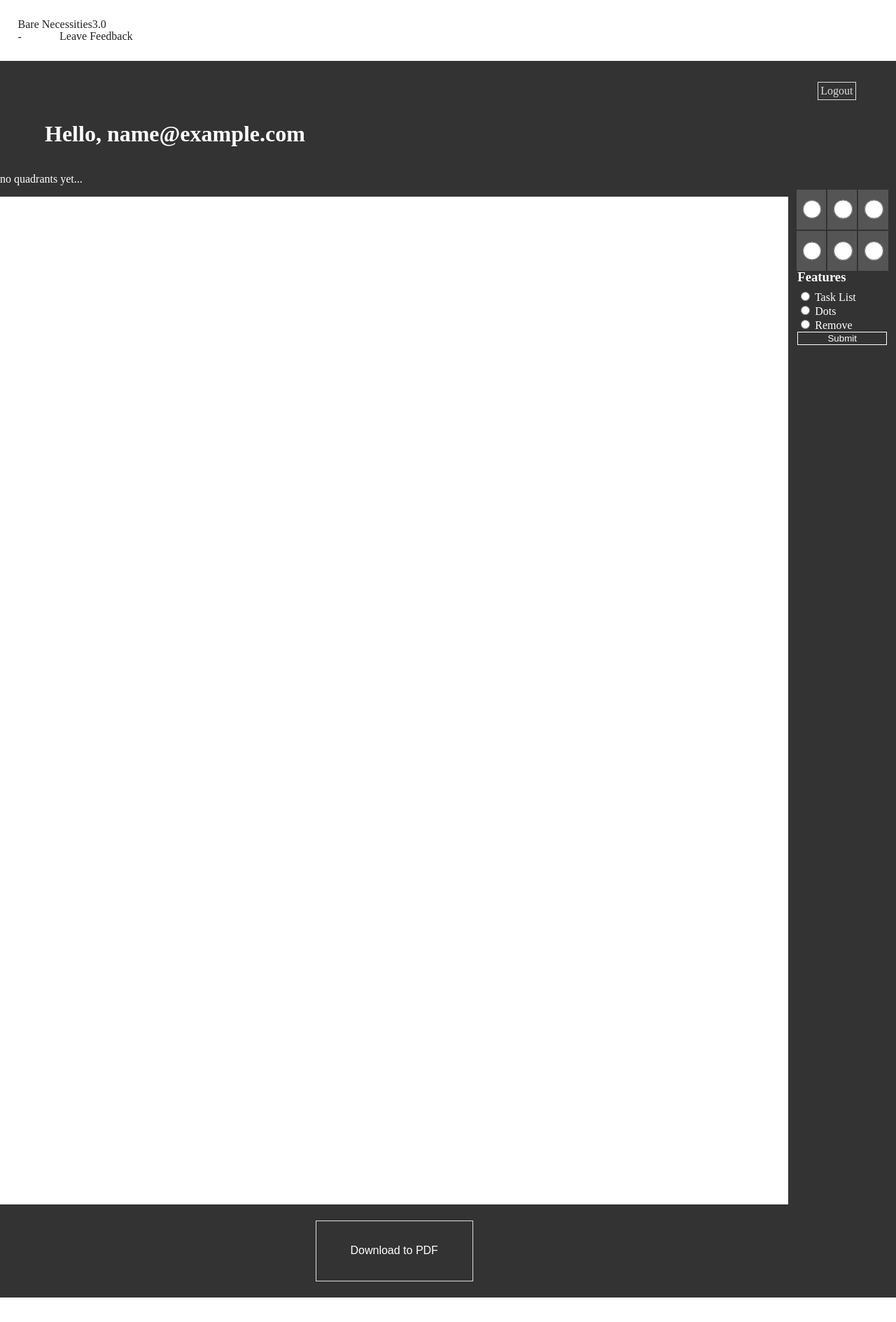
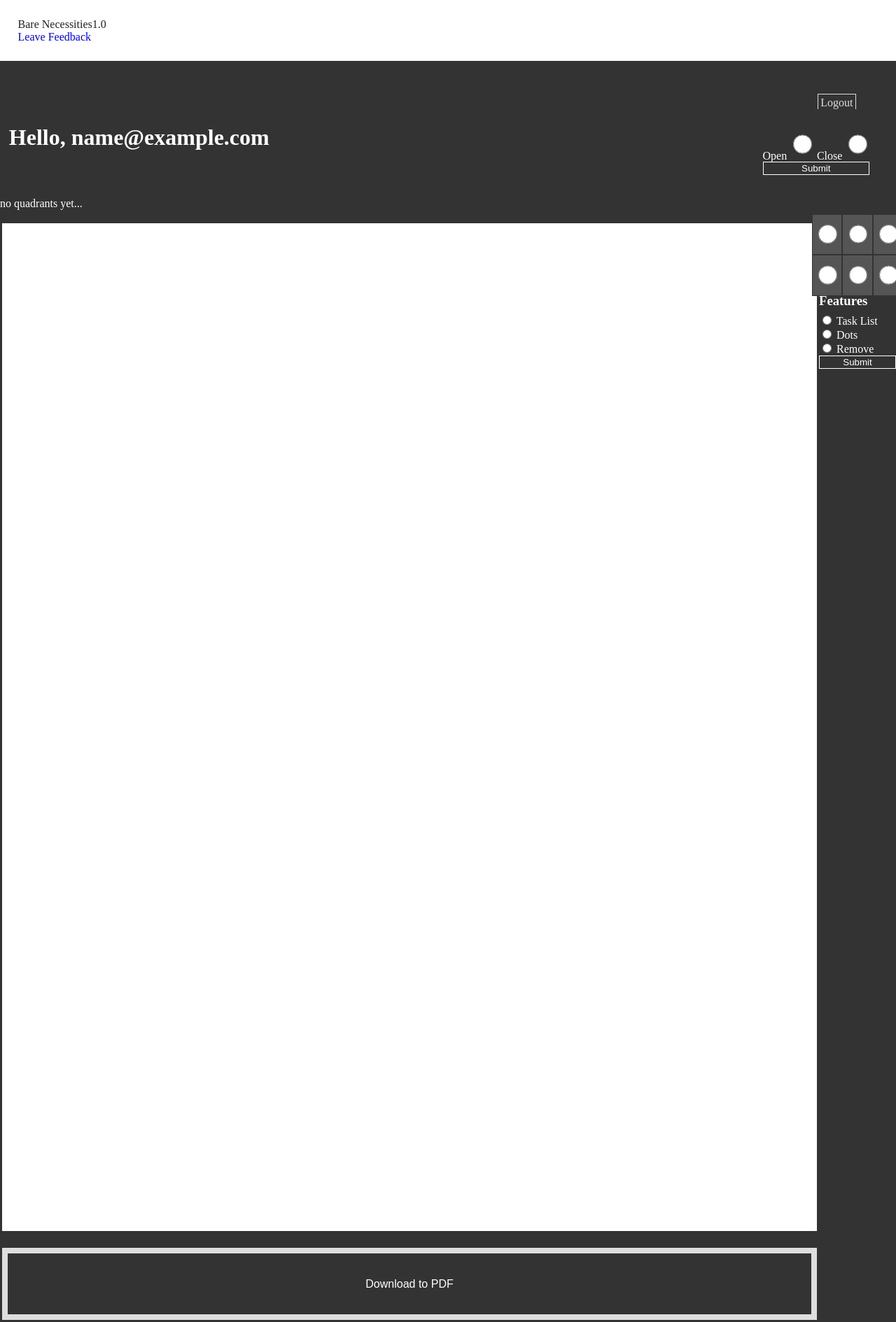
Before and after one commit to adamrd231/bn, a Flask app: page / in a window 1280 px wide. Shown: the whole page at 70% size. Before the commit the page ends 1854 px from the top, so only its background shows below. Run offline with Flask 2, Linux system fonts and the light colour scheme; the visitor is signed in with stand-in values (Sample User, id 1); data comes from the database, SQL or seed files in the repository; data that the repository does not hold is empty.

Commit message:
finish MVP 1.0

```diff
--- a/main.py
+++ b/main.py
@@ -46,7 +46,7 @@
 class Task(db.Model):
 
     id = db.Column(db.Integer, primary_key=True)
-    name = db.Column(db.String(100))
+    name = db.Column(db.String(28))
     completed = db.Column(db.Boolean)
     quad_id = db.Column(db.Integer)
     user_id = db.Column(db.Integer)
@@ -105,34 +105,56 @@
     user = User.query.filter_by(email=session['email']).first()
     tasks = Task.query.filter_by(user_id=user.id, completed=False).all()
     quadrants = Quadrant.query.filter_by(owner_id=user.id).all()
+    sidebar_menu_variable = "sidebar_menu_hidden"
 
+    if request.method == 'GET':
+        sidebar_menu_variable = request.args.get('sb_menu')
 
     if request.method == 'POST':
-        quadrant_name = request.form['quadrant']
-        quadrant_location = request.form['location']
 
-        check_existing = Quadrant.query.filter_by(owner_id=user.id).all()
-        for check in check_existing:
-            if str(check.location) == quadrant_location:
-                db.session.delete(check)
+        if (request.form['quadrant']):
+            quadrant_name = request.form['quadrant']
+            quadrant_location = request.form['location']
+
+            check_existing = Quadrant.query.filter_by(owner_id=user.id).all()
+            for check in check_existing:
+                if str(check.location) == quadrant_location:
+                    db.session.delete(check)
+                    db.session.commit()
+
+            if (quadrant_name, user, quadrant_location):
+                new_quadrant = Quadrant(quadrant_name, user, quadrant_location)
+                db.session.add(new_quadrant)
                 db.session.commit()
 
-        if (quadrant_name, user, quadrant_location):
-            new_quadrant = Quadrant(quadrant_name, user, quadrant_location)
-            db.session.add(new_quadrant)
-            db.session.commit()
 
         quadrants = Quadrant.query.filter_by(owner_id=user.id).all()
 
         return render_template('index.html',
                 user=user,
                 quadrants=quadrants,
-                tasks=tasks)
+                tasks=tasks,
+                sidebar_menu_variable=sidebar_menu_variable)
     else:
         return render_template('index.html',
                 user=user,
                 quadrants=quadrants,
-                tasks=tasks)
+                tasks=tasks,
+                sidebar_menu_variable=sidebar_menu_variable)
+
+@app.route('/', methods=['POST'])
+def side_menu():
+
+    if request.method == 'POST':
+            sidebar_menu_variable = request.form['sb_menu']
+
+
+
+    return render_template('index.html',
+            user=user,
+            quadrants=quadrants,
+            tasks=tasks,
+            )
 
 
 #THIS ROUTE BRINGS THE USER TO THE TASKS PAGE, FILTERED BY WHICH QUADRANT THEY CLICK INTO
--- a/static/styles.css
+++ b/static/styles.css
@@ -46,24 +46,37 @@
   flex:1;
 }
 
+/*NAVIGATION BAR STYLING FOR ALL PAGES*/
 .navbar {
+  margin-top: 4%;
+  margin-bottom: 0%;
   padding-left: 5%;
   padding-right: 5%;
   height: 4em;
   display: flex;
   flex-direction: row;
   justify-content: space-between;
+  align-content: center;
   flex:1;
-
+  align-self: auto;
 }
 
-h1 {
-  padding-left: 5%;
+#nav_button {
 }
 
-h2 {
-  padding-left: 5%;
-  font-size: 1em;
+#nav_button_link {
+  color: #dedede;
+  border: 1px solid #dedede;
+  padding: 7%;
+}
+
+/*USER BAR BELOW NAV BAR THAT GREETS/CONFRIMS USER ACCOUNT*/
+.user_bar {
+  background: #333333;
+  margin-left: 1%;
+  display: flex;
+  flex-direction: row;
+  justify-content: space-between;
 }
 
 .bn_tasks {
@@ -104,14 +117,12 @@
 
 #dots {
   height: 100%;
-  border: .005em solid #333333;
-
+  width: 97%;
+  background-image: url('../static/assets/dots.svg');
+  background-size: cover;
+  background-repeat:repeat;
 }
 
-#dots_png {
-  max-width: 100%;
-
-}
 
 .box:hover {
   color: skyblue;
@@ -130,23 +141,10 @@
   width: 100%
 }
 
-.user_bar {
-  background: #333333;
-}
-
-#nav_button {
-  margin-top: 3%;
-  margin-bottom: 1%;
-}
-
-#nav_button_link {
-  color: #dedede;
-  border: 1px solid #dedede;
-  padding: 7%;
-}
-
 #feedback_button {
   color: #222222;
+  padding: 0;
+  color: blue;
 }
 
 #feedback_button:hover {
@@ -204,7 +202,12 @@
 
 }
 
-
+.task_list {
+  border: .07em solid black;
+  border-collapse: collapse;
+  height: 100%;
+  padding: 2%;
+}
 
 #task_input {
   padding: 3%;
@@ -231,14 +234,18 @@
   background: #333333;
   box-shadow: none;
   border: none;
-  border: .05em solid #dedede;
+  border: .5em solid #dedede;
   padding: 3%;
-  width: 20%;
-  margin-right: 40%;
-  margin-left: 40%;
-  margin-bottom: 2%;
   text-align: center;
   font-size: 1em;
+  flex: 1;
+  width: 100%;
+}
+
+#download_button:hover {
+  color: #333333;
+  background: white;
+  border: .5em solid white;
 }
 
 .overlay {
@@ -263,6 +270,7 @@
   flex-wrap: nowrap;
   justify-content: space-between;
   flex: 10;
+  border: .2em solid #333333;
 }
 
 .main {
@@ -277,6 +285,10 @@
   width: 10%;
   padding: 1%;
   padding-top: 0%;
+}
+
+.sidebar_menu_hidden {
+  display: none;
 }
 
 .flex_sidebar {
@@ -316,3 +328,12 @@
   width: 100%;
   margin: auto;
 }
+
+#div_hamburger_open {
+  margin-top: 2%;
+  margin-right: 3%;
+}
+
+#hamburger_open {
+
+}
--- a/templates/base.html
+++ b/templates/base.html
@@ -13,10 +13,10 @@
 
     <div class="header">
       <div>
-        Bare Necessities3.0
+        Bare Necessities1.0
       </div>
       <div>
-        {{timestamp}} - <a id="feedback_button" href="mailto:justin.rdconcepts@gmail.com">Leave Feedback</a>
+        <a id="feedback_button" href="mailto:justin.rdconcepts@gmail.com">Leave Feedback</a>
       </div>
     </div>
 
@@ -30,8 +30,26 @@
       {% endblock header %}
 
       {% block greeting %}
+      <div class="info_bar">
         <div class="user_bar">
+          <div>
             <h1>Hello, {{user.email}}</h1>
+          </div>
+          <div id="div_hamburger_open">
+            <form method='get'>
+              <div id="hamburger_open">
+                  <label for="radioButton">Open</label>
+                  <input id="radioButton" type="radio" name="sb_menu" value="sidebar_menu" />
+                  <label for="radioButton">Close</label>
+                  <input id="radioButton" type="radio" name="sb_menu" value="sidebar_menu_hidden" />
+              </div>
+              <div>
+                <button id="sidebar_input_button" type="submit">Submit</button>
+              </div>
+            </form>
+          </div>
+        </div>
+        <div>
           {% block flash_messages %}
           {% with messages = get_flashed_messages(with_categories=True) %}
               <ul>
@@ -41,6 +59,8 @@
               </ul>
           {% endwith %}
           {% endblock flash_messages %}
+        </div>
+
       </div>
       {% endblock greeting %}
 
--- a/templates/index.html
+++ b/templates/index.html
@@ -102,13 +102,15 @@
 
     </div>
 
+  <div class="third_row">
     <form id="form" action="/pdf_template" method="post">
       <input id="download_button" type="submit" value="Download to PDF">
     </form>
+  </div>
 
 </div>
 
-<div class="sidebar_menu">
+<div class="{{sidebar_menu_variable}}">
 {% include 'snippetfiles/quadrant_radio.html' %}
 </div>
 </div>
--- a/templates/snippetfiles/dots.html
+++ b/templates/snippetfiles/dots.html
@@ -1,5 +1,3 @@
 
   <div id="dots">
-    <img id="dots_png" src="../static/assets/dots.png" />
   </div>
-  <!-- <img id="image" class="box" src="http://rdconcepts.design/wp-content/uploads/2017/08/PersonalBN-02.png"/> -->
--- a/templates/snippetfiles/taskList_1.html
+++ b/templates/snippetfiles/taskList_1.html
@@ -2,10 +2,14 @@
 
   <!-- THIS LOGIC SHOWS ALL THE TASKS THAT HAVE A MATCHING QUAD_ID -->
   <!-- FOR LOOP TO RUN THROUGH TASKS, CHECK IF MATCH -->
-<a class="box" href="http://127.0.0.1:5000/bn?quad_id={{quadrant.location}}">
+  <a class="task_list" href="http://127.0.0.1:5000/bn?quad_id={{quadrant.location}}">
+  <div id="pdf_box">
+
       {% for task in tasks %}
         {% if task.quad_id == quadrant.location %}
           <div class="home_tasks">{{task.name}}</div>
         {%endif%}
       {%endfor%}
+
+  </div>
   </a>
```
Also changed, not shown: static/pdfstyle.css (+21 -20 lines), static/assets/dots.svg (added). Lines whose indentation alone changed are shown as unchanged.
